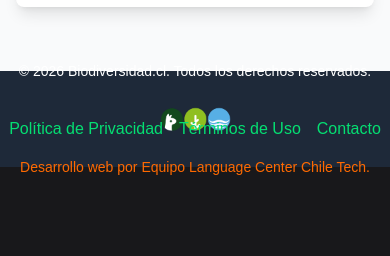
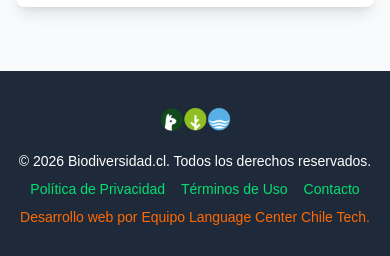
Before and after one commit to Language-Center-Chile/nextjs-bio2, a Next.js app: page / in a window 390 px wide. Shown: the part 4827-5083 px from the top of the page. Before the commit the page ends 5004 px from the top, so only its background shows below. Built offline with nearby package versions, Linux system fonts and the light colour scheme; no server answers.

Commit message:
refactor(footer): improve footer layout responsiveness
replace flex container with CSS grid, reorganize content elements, remove problematic absolute positioning, and refine spacing across mobile and desktop breakpoints

```diff
--- a/src/components/layout/Footer.tsx
+++ b/src/components/layout/Footer.tsx
@@ -2,8 +2,9 @@ import Image from 'next/image'
 
 export default function Footer() {
   return (
-    <footer className="bg-gray-800 text-white py-6 relative">
-      <div className="container mx-auto px-4 m-2 flex justify-center items-center md:justify-between">
+    <footer className="bg-gray-800 text-white py-6">
+      <div className="container mx-auto px-4 m-2 grid grid-cols-1 items-center gap-4 md:grid-cols-3">
+        <div className="flex justify-center md:justify-start">
           <Image
             src="/assets/Isotipo.png"
             alt="Isotipo Biodiversidad.cl"
@@ -11,20 +12,27 @@ export default function Footer() {
             height={256}
             quality={100}
             priority
-          className="h-8  md:h-12 lg:h-16 w-auto"
+            className="h-8 md:h-12 lg:h-16 w-auto"
           />
-        <div className="absolute inset-0 flex flex-col items-center justify-center">
+        </div>
+
+        <div className="flex flex-col items-center text-center">
           <p className="text-sm">&copy; 2026 Biodiversidad.cl. Todos los derechos reservados.</p>
-          <div className="flex justify-center gap-4 mt-9 md:mt-1">
-            <a href="/privacy" className="text-green-400 hover:text-green-500 transition">Política de Privacidad</a>
-            <a href="/terms" className="text-green-400 hover:text-green-500 transition">Términos de Uso</a>
-            <a href="/contact" className="text-green-400 hover:text-green-500 transition">Contacto</a>
+          <div className="mt-2 flex flex-wrap justify-center gap-x-4 gap-y-2 text-sm">
+            <a href="/privacy" className="text-green-400 hover:text-green-500 transition">
+              Política de Privacidad
+            </a>
+            <a href="/terms" className="text-green-400 hover:text-green-500 transition">
+              Términos de Uso
+            </a>
+            <a href="/contact" className="text-green-400 hover:text-green-500 transition">
+              Contacto
+            </a>
           </div>
-          <div className="mt-4 md:mt-1">
+          <p className="mt-2 text-sm text-orange-500">Desarrollo web por Equipo Language Center Chile Tech.</p>
+        </div>
 
-            <p className="text-sm text-orange-500">Desarrollo web por Equipo Language Center Chile Tech.</p>
-          </div>
-        </div>
+        <div className="hidden md:block" />
       </div>
     </footer>
   );
```
Lines whose indentation alone changed are shown as unchanged.
